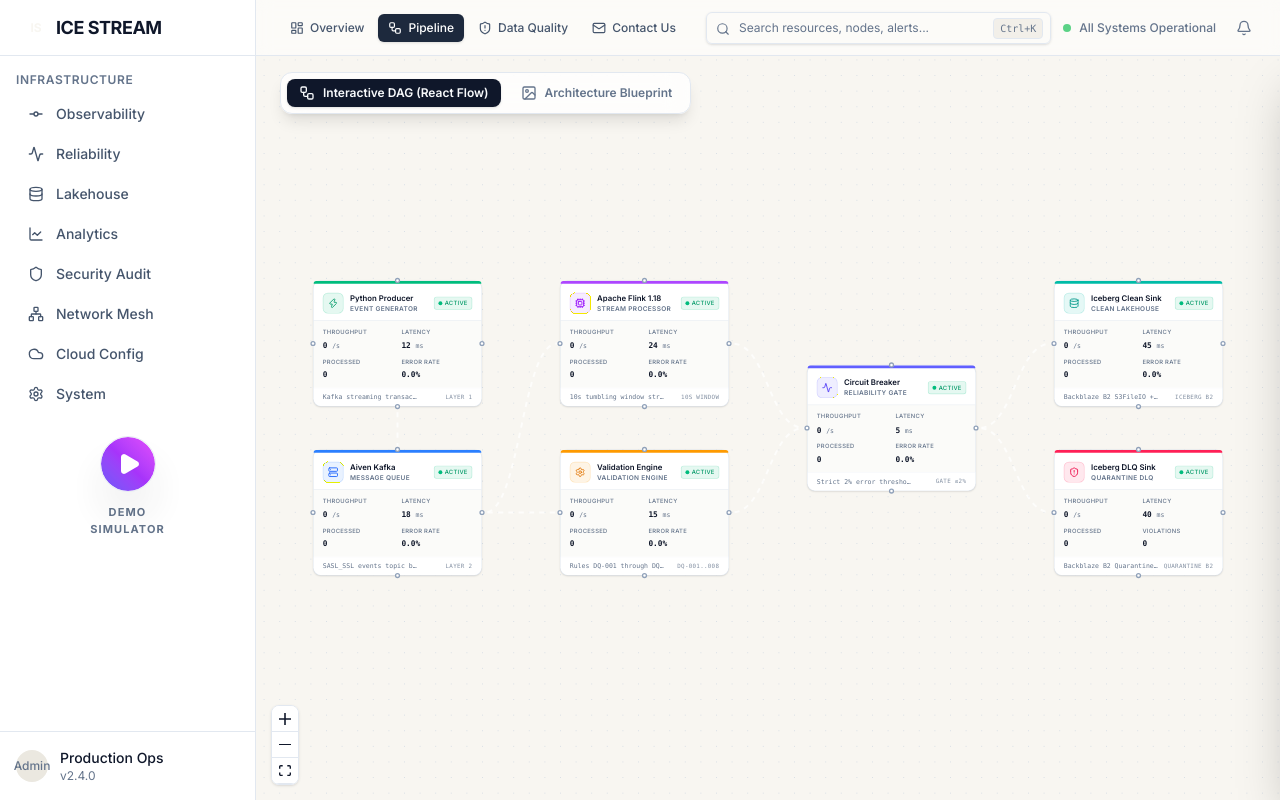
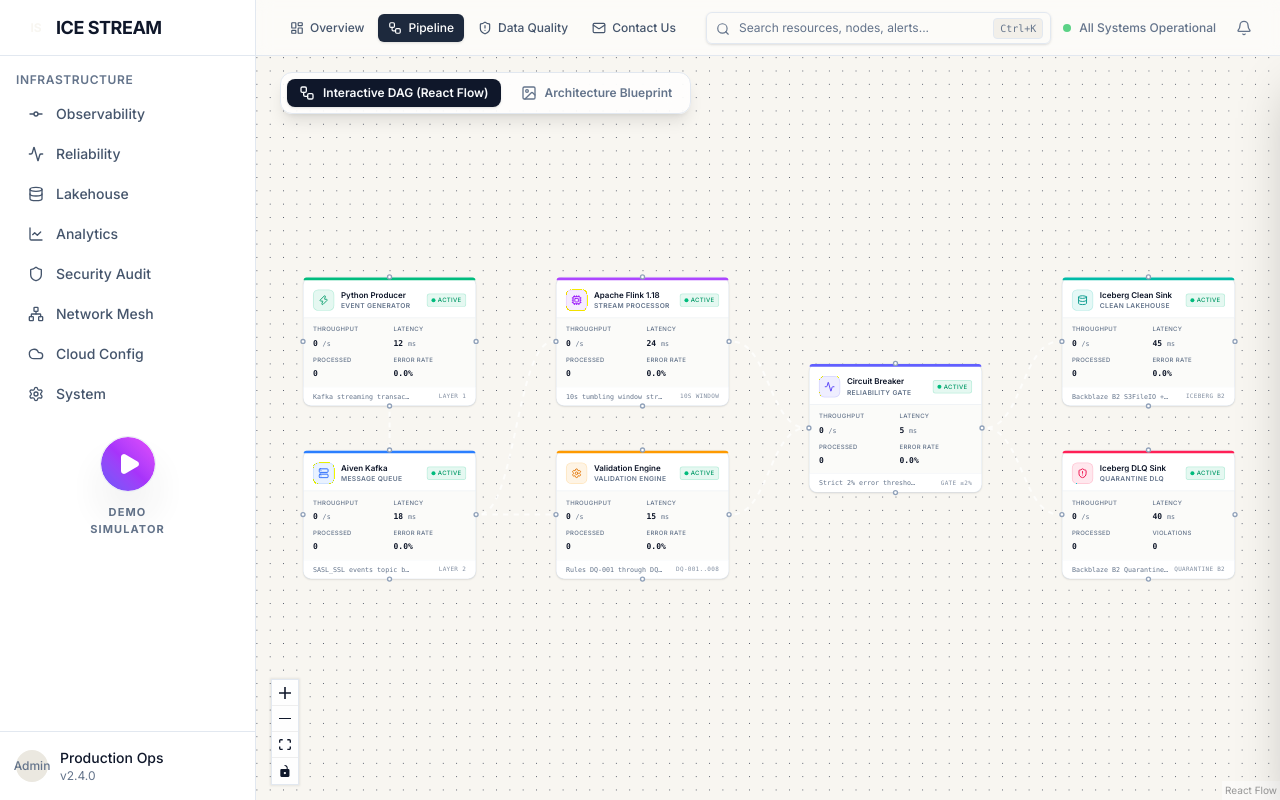
Before and after one commit to sanika-mankar/Ice-stream-lakehouse-observability, a React (Vite) app in the folder frontend/: page /console/pipeline in a window 1280 px wide. Built offline with nearby package versions, Linux system fonts and the light colour scheme; no server answers; a web font is replaced by a local one.

Commit message:
feat(pipeline-page): add real-time topology HUD and dynamic edge circuit state

```diff
--- a/frontend/src/pages/PipelinePage.tsx
+++ b/frontend/src/pages/PipelinePage.tsx
@@ -105,20 +105,12 @@
             nodeTypes={nodeTypes}
             edgeTypes={edgeTypes}
             fitView
-            fitViewOptions={{
-              padding: 0.16,
-              minZoom: 0.65,
-              maxZoom: 1.1,
-            }}
-            minZoom={0.3}
-            maxZoom={2}
-            proOptions={{ hideAttribution: true }}
             onNodeClick={(_, node) => setSelectedNode(node.data as PipelineNodeData)}
             onPaneClick={() => setSelectedNode(null)}
-            className="bg-[#faf9f5]"
+            className="bg-[#090d16]"
           >
-            <Background color="#cbd5e1" gap={24} size={1.5} variant={BackgroundVariant.Dots} />
-            <Controls showInteractive={false} className="!bg-card/95 !backdrop-blur-md !border !border-border !shadow-sm !rounded-lg !overflow-hidden [&>button]:!border-b [&>button]:!border-border [&>button]:!bg-card [&>button]:!fill-foreground [&>button]:!text-foreground [&>button:hover]:!bg-muted" />
+            <Background color="#2a3346" gap={20} size={1.5} variant={BackgroundVariant.Dots} />
+            <Controls className="bg-card border border-border fill-foreground text-foreground" />
           </ReactFlow>
 
           {/* Node detail side panel on node click */}
```
